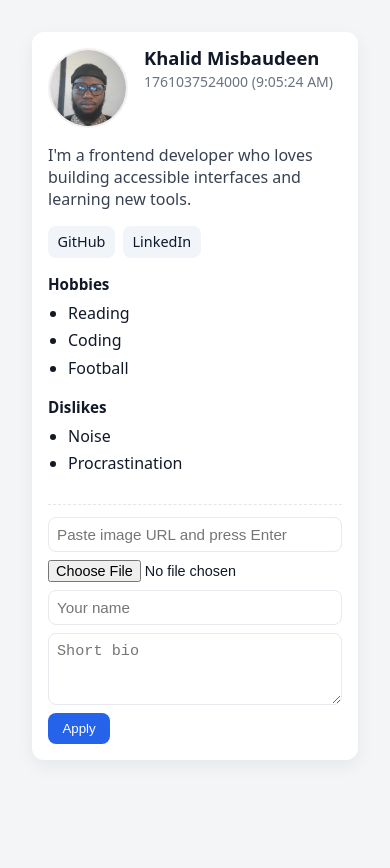
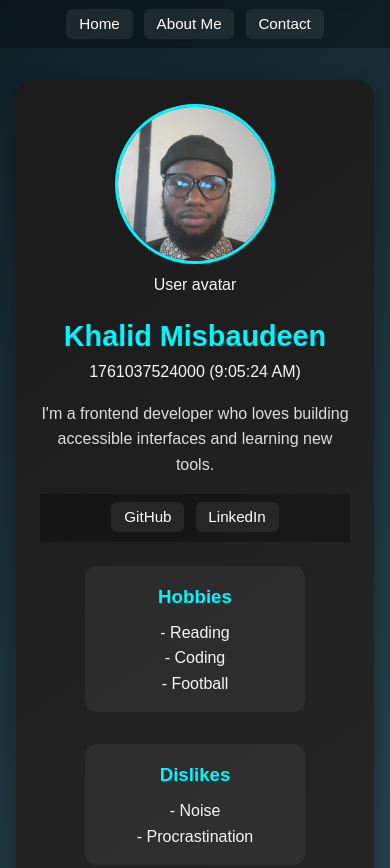
Before and after one commit to Khalid-dev24/HNG-Internship, a plain HTML site: page index.html in a window 390 px wide. Shown: the top 868 px of the page. Before the commit the page ends 844 px from the top, so only its background shows below. Drawn offline with Linux system fonts and the light colour scheme.

Commit message:
Add About and Contact pages with navigation and form validation

```diff
--- a/index.html
+++ b/index.html
@@ -7,7 +7,17 @@
   <link rel="stylesheet" href="profile.css" />
 </head>
 <body>
+
+  <nav>
+    <ul>
+      <li><a href="index.html">Home</a></li>
+      <li><a href="about.html">About Me</a></li>
+      <li><a href="contact.html">Contact</a></li>
+    </ul>
+  </nav>
   <main>
+
+
     <article class="profile-card" data-testid="test-profile-card" aria-labelledby="profile-name">
       <header class="profile-header">
         <figure class="avatar-figure" aria-hidden="false">
@@ -26,7 +36,7 @@
           <h2 id="profile-name" data-testid="test-user-name">Khalid Misbaudeen</h2>
           <p class="time" aria-live="polite">
             <span data-testid="test-user-time">0</span>
-            <span class="time-label visually-hidden">milliseconds (Date.now)</span>
+            <!-- <span class="time-label visually-hidden">milliseconds (Date.now)</span> -->
           </p>
         </div>
       </header>
@@ -48,17 +58,17 @@
             <section class="hobbies" aria-label="Hobbies" data-testid="test-user-hobbies">
                 <h3>Hobbies</h3>
                 <ul>
-                    <li data-testid="test-user-hobby-1">Reading</li>
-                    <li data-testid="test-user-hobby-2">Coding</li>
-                    <li data-testid="test-user-hobby-3">Football</li>
+                    <li data-testid="test-user-hobby-1">- Reading</li>
+                    <li data-testid="test-user-hobby-2">- Coding</li>
+                    <li data-testid="test-user-hobby-3">- Football</li>
                 </ul>
             </section>
 
             <section class="dislikes" aria-label="Dislikes" data-testid="test-user-dislikes">
                 <h3>Dislikes</h3>
                 <ul>
-                    <li data-testid="test-user-dislike-1">Noise</li>
-                    <li data-testid="test-user-dislike-2">Procrastination</li>
+                    <li data-testid="test-user-dislike-1">- Noise</li>
+                    <li data-testid="test-user-dislike-2">- Procrastination</li>
                 </ul>
             </section>
       </section>
--- a/profile.css
+++ b/profile.css
@@ -1,172 +1,312 @@
-:root{
-  --card-bg: #ffffff;
-  --page-bg: #f3f5f7;
-  --muted: #6b7280;
-  --accent: #2563eb;
-  --max-width: 900px;
-  --radius: 12px;
+* {
+  margin: 0;
+  padding: 0;
+  box-sizing: border-box;
 }
 
-*{box-sizing:border-box}
-html,body{height:100%}
-body{
-  margin:0;
-  font-family: system-ui, -apple-system, "Segoe UI", Roboto, "Helvetica Neue", Arial;
-  background:var(--page-bg);
-  color:#111827;
-  padding:2rem;
-  -webkit-font-smoothing:antialiased;
-  -moz-osx-font-smoothing:grayscale;
-  display:flex;
-  justify-content:center;
-  align-items:flex-start;
+body {
+  font-family: "Poppins", Arial, sans-serif;
+  background: linear-gradient(135deg, #0f2027, #203a43, #2c5364);
+  color: #fff;
+  line-height: 1.6;
+  min-height: 100vh;
+  display: flex;
+  flex-direction: column;
+  overflow-x: hidden;
+  animation: fadeIn 1.2s ease-in-out;
 }
 
-main{width:100%;max-width:var(--max-width)}
-
-.profile-card{
-  background:var(--card-bg);
-  border-radius:var(--radius);
-  padding:1rem;
-  box-shadow:0 6px 18px rgba(15,23,42,0.06);
-  display:flex;
-  flex-direction:column;
-  gap:1rem;
-  margin:0 auto;
+@keyframes fadeIn {
+  from { opacity: 0; transform: translateY(20px); }
+  to { opacity: 1; transform: translateY(0); }
 }
 
-/* Header layout */
-.profile-header{
-  display:flex;
-  gap:1rem;
-  align-items:center;
+nav {
+  background: rgba(0, 0, 0, 0.3);
+  backdrop-filter: blur(6px);
+  padding: 1rem 0;
+  position: sticky;
+  top: 0;
+  z-index: 100;
 }
 
-.avatar-figure{
-  margin:0;
-  width:96px;
-  min-width:96px;
-  display:flex;
-  justify-content:center;
-  align-items:center;
+nav ul {
+  list-style: none;
+  display: flex;
+  justify-content: center;
+  gap: 2rem;
 }
 
-.avatar-figure img{
-  display:block;
-  width:96px;
-  height:96px;
-  object-fit:cover;
-  border-radius:999px;
-  border:2px solid rgba(0,0,0,0.06);
+nav a {
+  text-decoration: none;
+  color: #fff;
+  font-weight: 500;
+  position: relative;
+  transition: color 0.3s ease;
 }
 
-/* Header meta */
-.header-meta{flex:1}
-.header-meta h2{
-  margin:0 0 0.25rem 0;
-  font-size:1.15rem;
-  line-height:1.1;
+nav a::after {
+  content: "";
+  position: absolute;
+  left: 0;
+  bottom: -4px;
+  width: 0;
+  height: 2px;
+  background: #00f5ff;
+  transition: width 0.3s ease;
 }
 
-.time{
-  margin:0;
-  color:var(--muted);
-  font-size:0.875rem;
+nav a:hover {
+  color: #00f5ff;
 }
 
-/* Bio */
-.bio p{margin:0;color:#374151}
-
-/* Social */
-.social ul{
-  display:flex;
-  gap:0.5rem;
-  padding:0;
-  margin:0;
-  list-style:none;
-  flex-wrap:wrap;
-}
-.social a{
-  display:inline-block;
-  text-decoration:none;
-  padding:0.4rem 0.6rem;
-  border-radius:8px;
-  background: #f1f5f9;
-  color:#0f172a;
-  font-size:0.9rem;
-}
-.social a:focus{
-  outline:3px solid rgba(37,99,235,0.22);
-  outline-offset:2px;
+nav a:hover::after {
+  width: 100%;
 }
 
-/* Lists */
-.lists{
-  display:flex;
-  gap:1rem;
-  flex-direction:column;
-}
-.lists h3{margin:0 0 0.5rem 0;font-size:0.95rem}
-.lists ul{margin:0;padding-left:1.25rem}
-.lists li{margin-bottom:0.35rem}
 
-/* Controls (simple form) */
-.controls{
-  margin-top:0.5rem;
-  padding-top:0.75rem;
-  border-top:1px dashed #e6e6e6;
-  display:grid;
-  gap:0.5rem;
-}
-.controls input[type="text"],
-.controls input[type="url"],
-.controls textarea{
-  width:100%;
-  padding:0.5rem;
-  border-radius:8px;
-  border:1px solid #e6e9ee;
-  font-size:0.95rem;
-}
-.controls input[type="file"]{
-  font-size:0.9rem;
-}
-.controls button{
-  justify-self:start;
-  padding:0.5rem 0.9rem;
-  background:var(--accent);
-  color:#fff;
-  border:0;
-  border-radius:8px;
-  cursor:pointer;
-}
-.controls button:focus{outline:3px solid rgba(37,99,235,0.24);outline-offset:2px}
-
-/* Small screens: stack */
-@media (max-width:640px){
-  .profile-card{padding:1rem}
-  .profile-header{align-items:flex-start}
-  .avatar-figure{width:80px;min-width:80px}
-  .avatar-figure img{width:80px;height:80px}
-  .lists{gap:0.75rem}
+main {
+  flex: 1;
+  padding: 3rem 1rem;
+  max-width: 900px;
+  margin: 0 auto;
 }
 
-/* Larger screens: avatar left, content right */
-@media (min-width:801px){
-  .profile-card{
-    display:grid;
-    grid-template-columns: 200px 1fr;
-    gap:1.25rem;
-    align-items:start;
-  }
-  .profile-header{grid-column:1 / -1; display:flex; align-items:center}
-  .controls{grid-column:1 / -1}
+
+.profile-card {
+  background: linear-gradient(145deg, #1a1a1a, #2c2c2c);
+  border-radius: 16px;
+  box-shadow: 0 6px 20px rgba(0,0,0,0.3);
+  padding: 2rem;
+  text-align: center;
+  color: #f5f5f5;
+  animation: fadeUp 1.4s ease-in-out;
 }
 
-/* Accessibility helpers */
-.visually-hidden, .sr-label{
-  position: absolute !important;
-  height: 1px; width: 1px;
-  overflow: hidden;
-  clip: rect(1px, 1px, 1px, 1px);
-  white-space: nowrap;
+@keyframes fadeUp {
+  from { opacity: 0; transform: translateY(40px); }
+  to { opacity: 1; transform: translateY(0); }
 }
+
+.profile-header {
+  display: flex;
+  flex-direction: column;
+  align-items: center;
+  gap: 1rem;
+}
+
+.profile-header img {
+  width: 160px;
+  height: 160px;
+  border-radius: 50%;
+  border: 3px solid #00f5ff;
+  object-fit: cover;
+  transition: transform 0.4s ease;
+}
+
+.profile-header img:hover {
+  transform: scale(1.08);
+}
+
+.header-meta h2 {
+  font-size: 1.8rem;
+  color: #00f5ff;
+}
+
+.bio {
+  margin: 1rem 0;
+  color: #ddd;
+}
+
+.lists {
+  display: flex;
+  justify-content: center;
+  gap: 2rem;
+  flex-wrap: wrap;
+  margin-top: 1.5rem;
+}
+
+.lists section {
+  background: rgba(255,255,255,0.05);
+  border-radius: 12px;
+  padding: 1rem 1.5rem;
+  min-width: 220px;
+  transition: transform 0.3s ease, box-shadow 0.3s ease;
+}
+
+.lists section:hover {
+  transform: translateY(-5px);
+  box-shadow: 0 4px 15px rgba(0, 245, 255, 0.2);
+}
+
+.lists h3 {
+  color: #00f5ff;
+  margin-bottom: 0.5rem;
+}
+
+.lists ul {
+  list-style: none;
+}
+
+/* Controls */
+.controls {
+  margin-top: 2rem;
+  display: grid;
+  gap: 1rem;
+}
+
+.controls input,
+.controls textarea {
+  width: 100%;
+  padding: 0.9rem;
+  border: 1px solid #444;
+  border-radius: 8px;
+  background: #111;
+  color: #fff;
+  font-size: 1rem;
+}
+
+.controls button {
+  background: #00f5ff;
+  color: #000;
+  border: none;
+  padding: 0.9rem;
+  border-radius: 8px;
+  cursor: pointer;
+  font-weight: 600;
+  font-size: 1rem;
+  transition: all 0.3s ease;
+}
+
+.controls button:hover {
+  background: #00c8d6;
+  transform: translateY(-2px);
+}
+
+/* About page styles  */
+
+main[data-testid="test-about-page"] section {
+  background: rgba(255,255,255,0.08);
+  border-radius: 12px;
+  margin-bottom: 1.5rem;
+  padding: 1.5rem;
+  box-shadow: 0 4px 15px rgba(0,0,0,0.2);
+  animation: fadeUp 1s ease-in-out;
+}
+
+main[data-testid="test-about-page"] h2 {
+  color: #00f5ff;
+  margin-bottom: 0.7rem;
+}
+
+main[data-testid="test-about-page"] ul {
+  list-style: disc;
+  margin-left: 1.5rem;
+  color: #eee;
+}
+
+/* Contact page styles */
+form {
+  background: rgba(255,255,255,0.08);
+  padding: 2rem 3rem;
+  border-radius: 12px;
+  box-shadow: 0 4px 15px rgba(0,0,0,0.2);
+  display: flex;
+  flex-direction: column;
+  gap: 1rem;
+  animation: fadeUp 1s ease-in-out;
+}
+
+form h2 {
+  text-align: center;
+  color: #00f5ff;
+  margin-bottom: 1rem;
+}
+
+input, textarea {
+  width: 100%;
+  padding: 0.9rem;
+  border: 1px solid #444;
+  border-radius: 20px;
+  background: #111;
+  color: #fff;
+  font-size: 1rem;
+}
+
+textarea {
+  min-height: 120px;
+  border-radius: 10px;
+}
+
+button[type="submit"] {
+  background: #00f5ff;
+  color: #000;
+  border: none;
+  padding: 0.9rem;
+  border-radius: 20px;
+  cursor: pointer;
+  font-size: 1rem;
+  font-weight: 500;
+  transition: all 0.3s ease;
+}
+
+button[type="submit"]:hover {
+  background: #00c8d6;
+  transform: translateY(-2px);
+}
+
+.error {
+  color: #ff6b6b;
+  font-size: 0.9rem;
+}
+
+.success {
+  color: #2ecc71;
+  text-align: center;
+  font-weight: 500;
+}
+
+@media (max-width: 768px) {
+  nav {
+    padding: 0.7rem 0.3rem;
+  }
+
+  nav ul {
+    flex-direction: row;
+    flex-wrap: wrap;
+    justify-content: center;
+    gap: 0.7rem;
+  }
+
+  nav a {
+    font-size: 0.95rem;
+    padding: 0.4rem 0.8rem;
+    border-radius: 6px;
+    background: rgba(255, 255, 255, 0.07);
+    transition: all 0.3s ease;
+  }
+
+  nav a:hover {
+    background: rgba(0, 245, 255, 0.2);
+    color: #00f5ff;
+    transform: translateY(-2px);
+  }
+
+
+  main {
+    padding: 2rem 1rem;
+  }
+
+  .lists {
+    flex-direction: column;
+    align-items: center;
+  }
+
+  .profile-card {
+    padding: 1.5rem;
+  }
+
+  form {
+    padding: 1.5rem;
+  }
+}
```
Also changed, not shown: about.html (added, +49 -0 lines), contact.html (added, +46 -0 lines), contact.js (added, +52 -0 lines).
